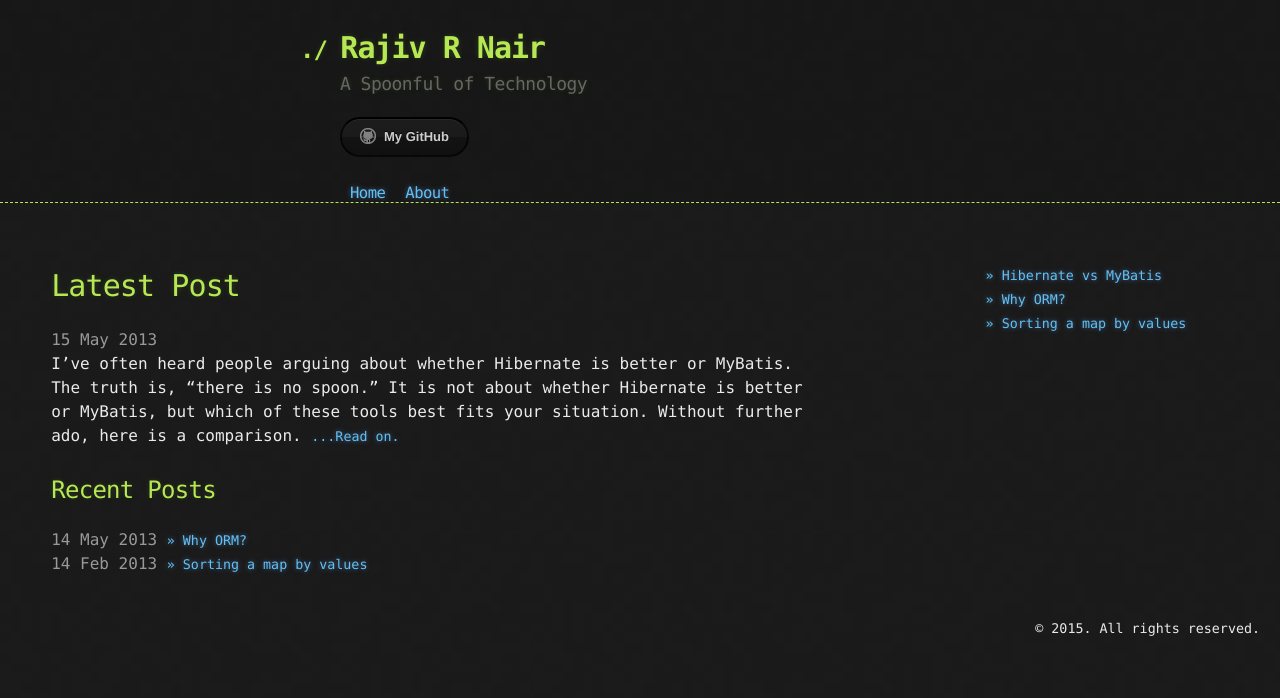
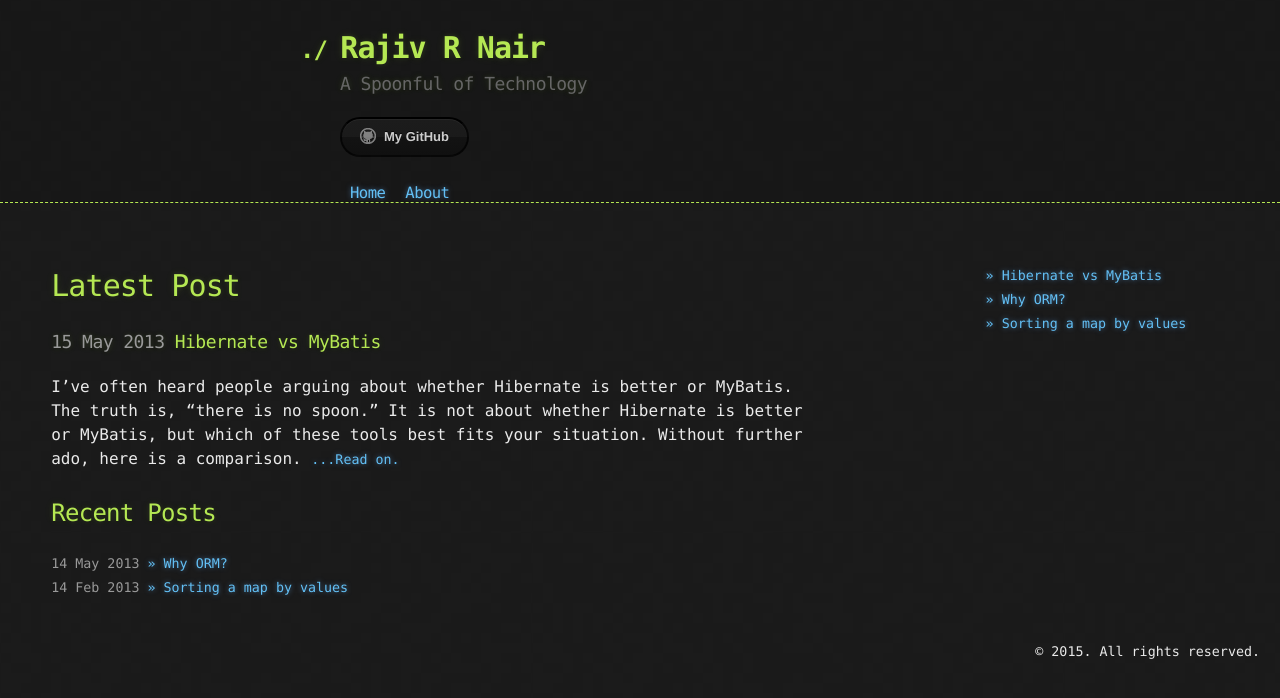
Before and after one commit to rajivrnair/rajivrnair.github.io, a Jekyll site: the page built from index.html, in a window 1280 px wide. Shown: the top 698 px of the page. Built offline with Jekyll 4.4.1, drawn with Linux system fonts in a browser that asks for light colours; Markdown is read by kramdown in place of the engine named in the settings; comment, search, counter and statistics services are not loaded.

Commit message:
cleaned up home page

```diff
--- a/_includes/posts.html
+++ b/_includes/posts.html
@@ -1,3 +1,3 @@
-  {% for post in site.posts %}
+  {% for post in site.posts limit:10 %}
       <a href="{{ post.url }}" class="anchor"><small>&raquo; {{ post.title }}</small></a><br/>
   {% endfor %}
--- a/index.html
+++ b/index.html
@@ -5,7 +5,9 @@ title: Home
 
 <h1>Latest Post</h1>
 {% for post in site.posts limit:1 %}
-  <time datetime="{{ post.date | date_to_xmlschema }}" class="pretty-date">{{ post.date | date_to_string }}</time><br/>
+  <h3>
+    <time datetime="{{ post.date | date_to_xmlschema }}" class="pretty-date">{{ post.date | date_to_string }}</time> {{ post.title }}
+  </h3>
   {{ post.excerpt | remove: '<p>' | remove: '</p>' }}
   <a href="{{ post.url }}" class="anchor"><small>...Read on.</small></a>
 {% endfor %}
@@ -13,6 +15,8 @@ title: Home
 <br/><br/>
 <h2>Recent Posts</h2>
 {% for post in site.posts offset:1 limit:2 %}
-  <time datetime="{{ post.date | date_to_xmlschema }}" class="pretty-date">{{ post.date | date_to_string }}</time>
-  <a href="{{ post.url }}" class="anchor"><small>&raquo; {{ post.title }}</small></a><br/>
+  <small>
+    <time datetime="{{ post.date | date_to_xmlschema }}" class="pretty-date">{{ post.date | date_to_string }}</time>
+    <a href="{{ post.url }}" class="anchor">&raquo; {{ post.title }}</a><br/>
+  </small>
 {% endfor %}
```
Also changed, not shown: README.md.
